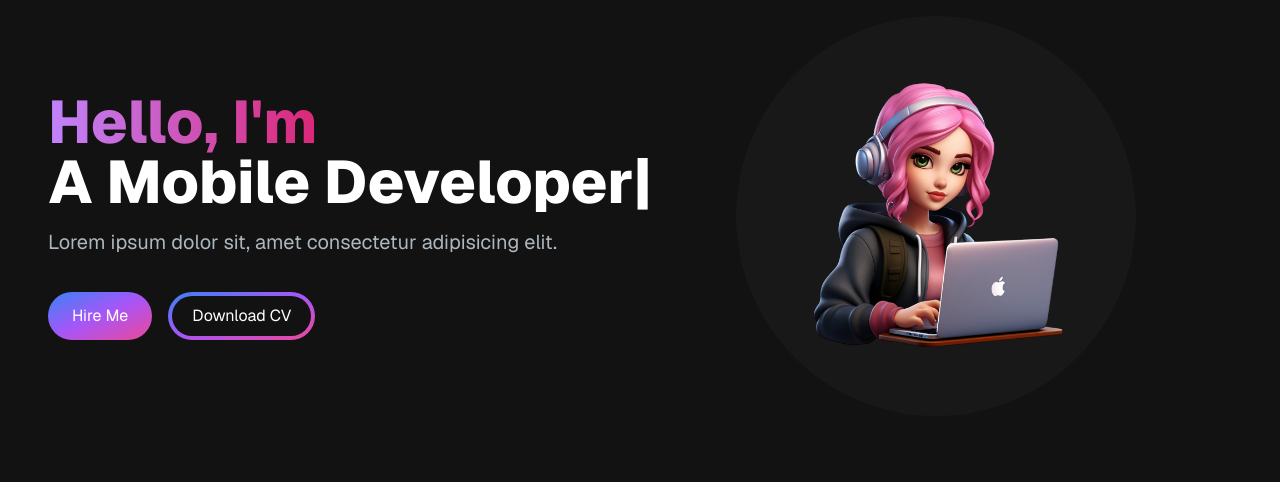
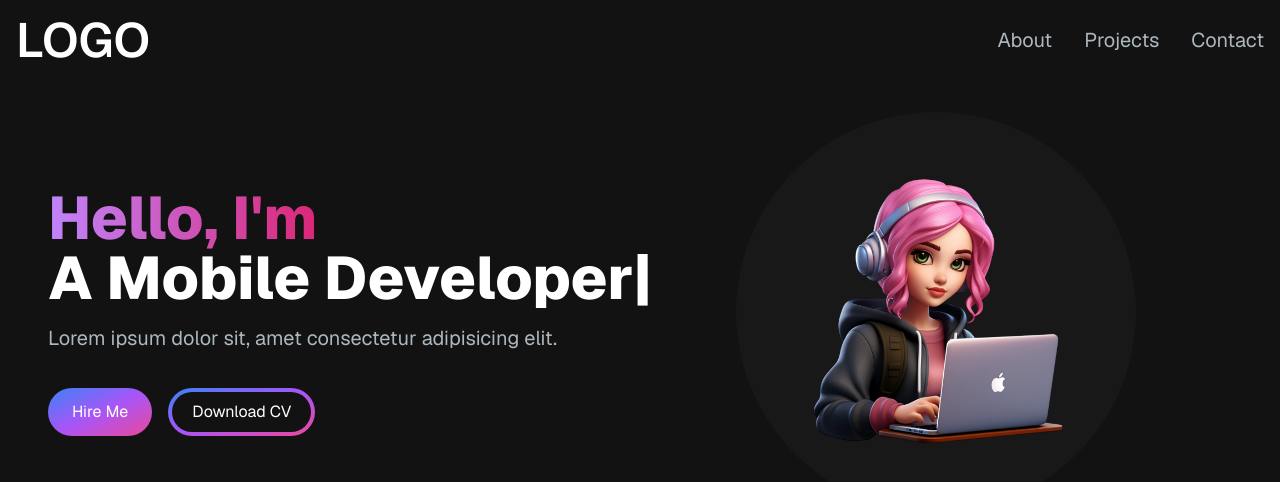
Before and after one commit to karlasanc/karlasanchez.us, a Next.js app in the folder portfolio-website/: page / in a window 1280 px wide. Shown: the top 482 px of the page. Built offline with nearby package versions, Linux system fonts and the light colour scheme.

Commit message:
created Navbar, NavLink and MenuOverlay Component. Added heroicons, made it responsive.

```diff
--- a/portfolio-website/package.json
+++ b/portfolio-website/package.json
@@ -9,6 +9,7 @@
     "lint": "next lint"
   },
   "dependencies": {
+    "@heroicons/react": "^2.2.0",
     "next": "15.1.6",
     "react": "^19.0.0",
     "react-dom": "^19.0.0",
--- /dev/null
+++ b/portfolio-website/src/app/components/MenuOverlay.jsx
@@ -0,0 +1,16 @@
+import React from "react";
+import NavLink from "./NavLink";
+
+const MenuOverlay = ({ links }) => {
+  return (
+    <ul className="flex flex-col py-4 items-center">
+      {links.map((link, index) => (
+        <li key={index}>
+          <NavLink href={link.path} title={link.title} />
+        </li>
+      ))}
+    </ul>
+  );
+};
+
+export default MenuOverlay;
--- /dev/null
+++ b/portfolio-website/src/app/components/NavLink.jsx
@@ -0,0 +1,11 @@
+import Link from "next/link";
+
+const NavLink = ({ href, title }) => {
+  return (
+    <Link href={href} className="block py-2 pl-3 pr-4 text-[#ADB7BE] sm:text-xl rounded md:p-0 hover:text-white">
+      {title}
+    </Link>
+  );
+};
+
+export default NavLink;
--- /dev/null
+++ b/portfolio-website/src/app/components/Navbar.jsx
@@ -0,0 +1,74 @@
+"use client";
+
+import Link from "next/link";
+import React, { useState } from "react";
+import NavLink from "./NavLink";
+import { Bars3Icon, XMarkIcon } from "@heroicons/react/24/solid";
+import MenuOverlay from "./MenuOverlay";
+
+// website links array
+const navLinks = [
+  {
+    title: "About",
+    path: "#about",
+  },
+  {
+    title: "Projects",
+    path: "#projects",
+  },
+  {
+    title: "Contact",
+    path: "#contact",
+  },
+];
+
+const Navbar = () => {
+  // tracks state of navbar whether navbar is open or not
+  const [navbarOpen, setNavbarOpen] = useState(false);
+
+  return (
+    <nav className="fixed top-0 left-0 right-0 z-10 bg-[#121212] bg-opacity-100">
+      <div className="flex container lg:py-4 flex-wrap items-center justify-between mx-auto px-4 py-2">
+        {/* Menu Logo */}
+        <Link href={"/"} className="text-2xl md:text-5xl text-white font-semibold">
+          LOGO
+        </Link>
+
+        {/* Dynamically include all icon links for sm screens */}
+        <div className="mobile-menu block md:hidden">
+          {!navbarOpen ? (
+            <button
+              onClick={() => setNavbarOpen(true)}
+              className="flex items-center px-3 py-2 border rounded border-slate-200 text-slate-200 hover:text-white hover:border-white"
+            >
+              <Bars3Icon className="h-5 w-5" />
+            </button>
+          ) : (
+            <button
+              onClick={() => setNavbarOpen(false)}
+              className="flex items-center px-3 py-2 border rounded border-slate-200 text-slate-200 hover:text-white hover:border-white"
+            >
+              <XMarkIcon className="h-5 w-5" />
+            </button>
+          )}
+        </div>
+
+        {/* Dynamically include all nav links for medium and bigger screens */}
+        <div id="navbar" className="menu hidden md:block md:w-auto">
+          <ul className="flex p-4 md:p-0 md:flex-row md:space-x-8 mt-0">
+            {navLinks.map((link, index) => (
+              <li key={index}>
+                <NavLink href={link.path} title={link.title} />
+              </li>
+            ))}
+          </ul>
+        </div>
+      </div>
+
+      {/* Display Menu Items when navbar is opened */}
+      {navbarOpen ? <MenuOverlay links={navLinks} /> : null}
+    </nav>
+  );
+};
+
+export default Navbar;
--- a/portfolio-website/src/app/page.js
+++ b/portfolio-website/src/app/page.js
@@ -1,10 +1,12 @@
 import Image from "next/image";
 import HeroSection from "./components/HeroSection";
+import Navbar from "./components/Navbar";
 
 export default function Home() {
   return (
     <main className="flex min-h-screen flex-col bg-[#121212] font-[family-name:var(--font-geist-sans)]">
-      <div class="container mx-auto px-12 py-4">
+      <Navbar />
+      <div className="container mt-24 mx-auto px-12 py-4">
         <HeroSection />
       </div>
     </main>
```
Also changed, not shown: 2 other files (tests, documents, lock files or other folders).
